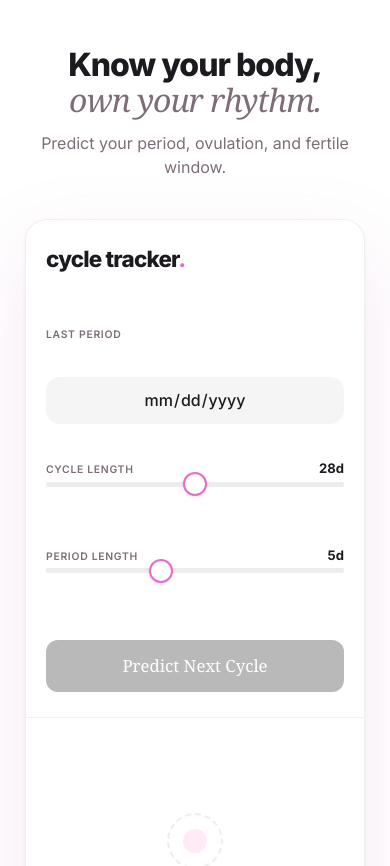
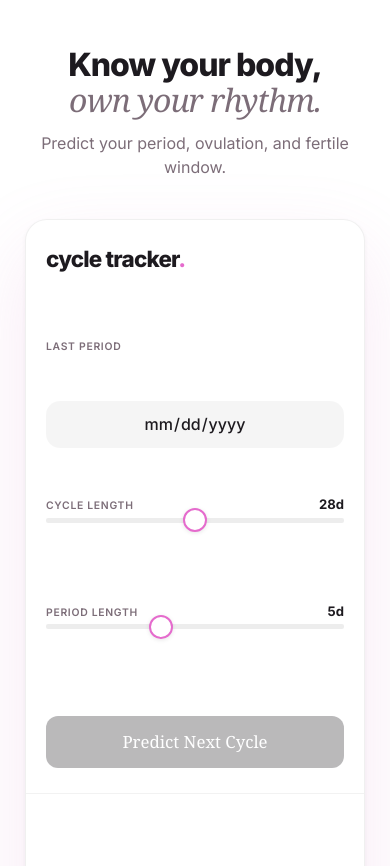
Before and after one commit to An-ide/cycle-tracker, a React (Vite) app: page / in a window 390 px wide. Shown: the top 866 px of the page. Built offline with nearby package versions, Linux system fonts and the light colour scheme; a web font is replaced by a local one.

Commit message:
Even more spacing between sliders on mobile

```diff
--- a/src/components/PeriodCalculator.css
+++ b/src/components/PeriodCalculator.css
@@ -261,7 +261,7 @@ body{
 
   .pan-l{
     border-right:none;border-bottom:1px solid rgba(0,0,0,.05);
-    padding:1.6rem 1.25rem;justify-content:flex-start;gap:2.25rem;
+    padding:1.6rem 1.25rem;justify-content:flex-start;gap:3rem;
   }
   .brand{font-size:1.4rem;margin-bottom:.8rem}
   .lab-down{position:static;margin-top:.4rem}
@@ -271,7 +271,7 @@ body{
   .sl{height:5px}
   .sl::-webkit-slider-thumb{width:24px;height:24px}
   .sl::-moz-range-thumb{width:24px;height:24px}
-  .sl-wrap{margin-bottom:1.5rem}
+  .sl-wrap{margin-bottom:2rem}
   .go-btn{padding:.9rem;font-size:1.05rem;margin-top:.4rem}
 
   .pan-r{height:auto;overflow:visible;padding:1.25rem}
```
